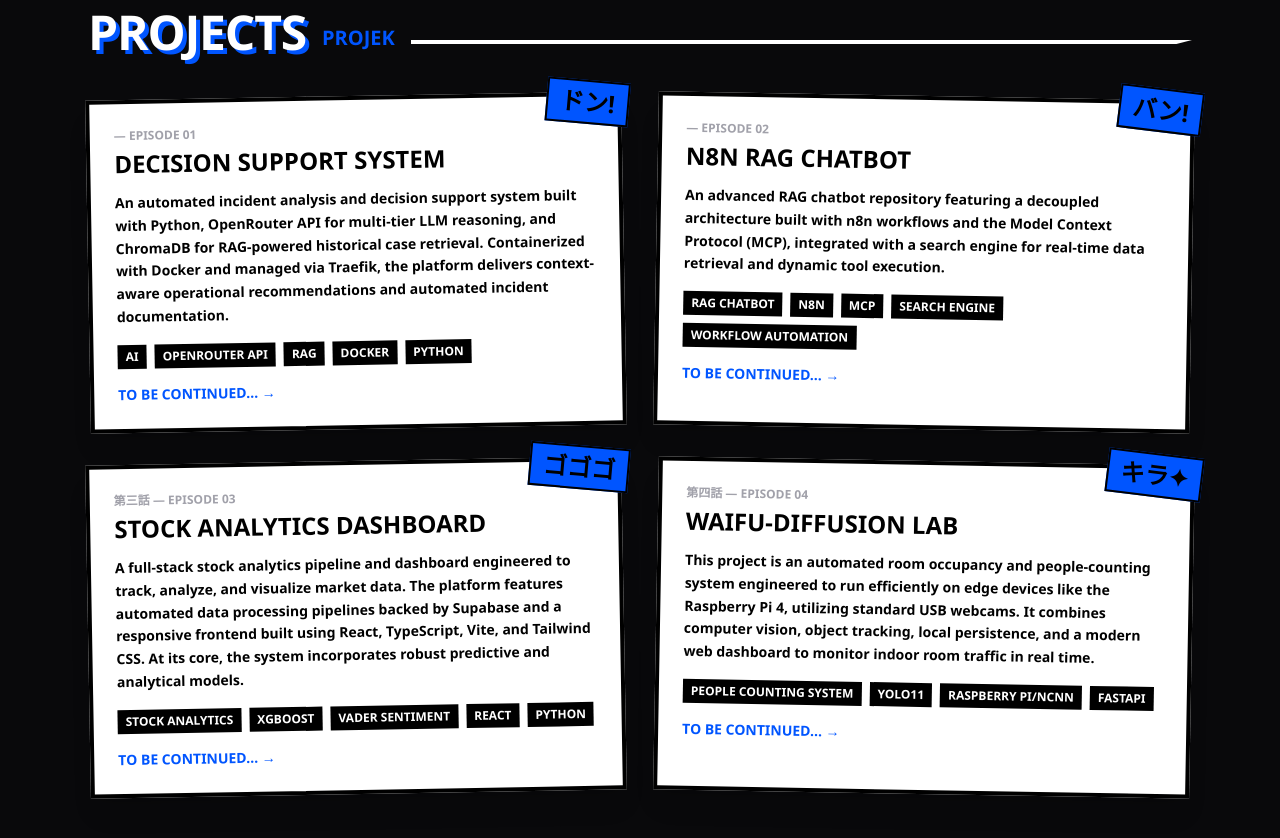
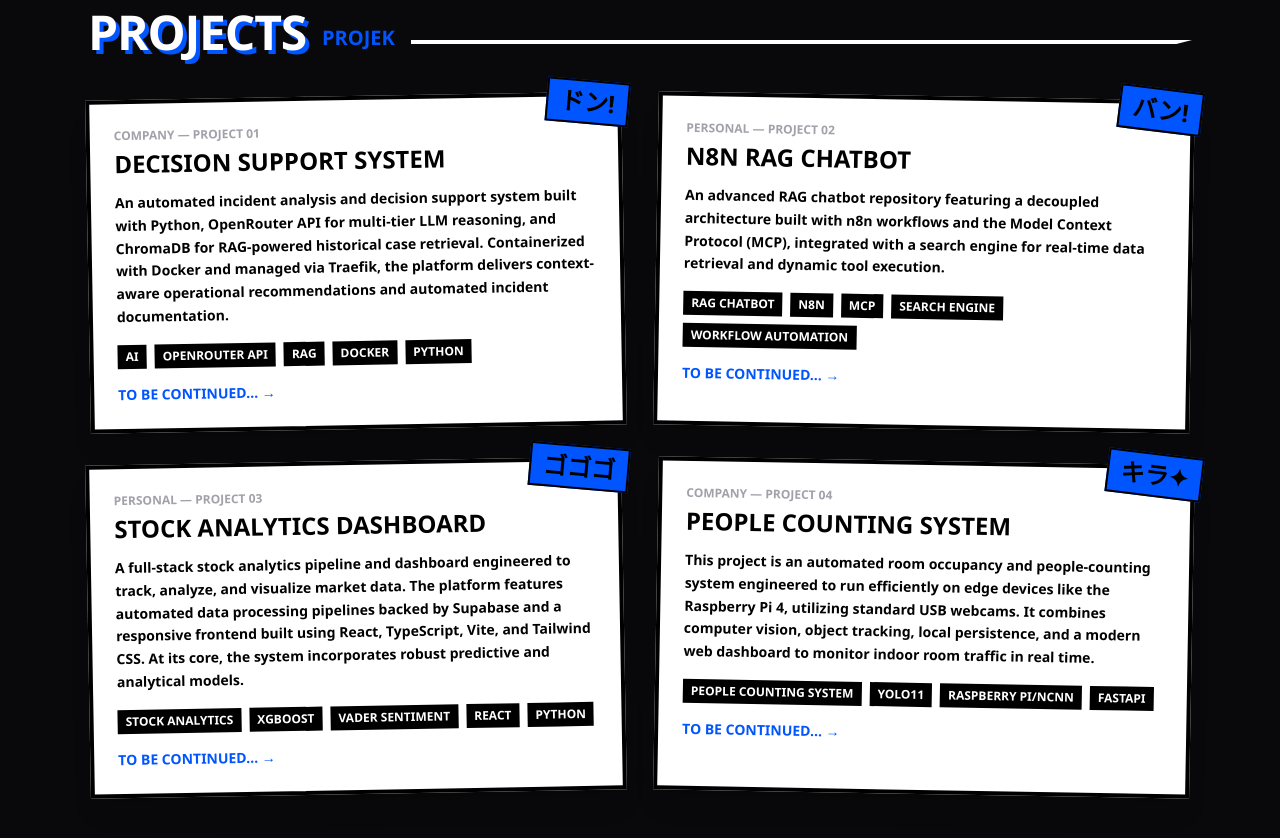
Before and after one commit to Takonakie/Portfolio, a React (Vite) app: page / in a window 1280 px wide. Shown: the part 1560-2398 px from the top of the page. Built offline with nearby package versions, Linux system fonts and the light colour scheme.

Commit message:
chore: update portfolio content from CMS

```diff
--- a/src/anime-portfolio.tsx
+++ b/src/anime-portfolio.tsx
@@ -573,7 +573,7 @@ export default function AnimePortfolio({ onTriggerLogin }: AnimePortfolioProps)
                   {p.sfx}
                 </div>
                 <div className="text-xs font-black uppercase mb-1" style={{ color: "var(--c-text-muted, #a1a1aa)" }}>
-                  {p.jp} — Episode {String(i + 1).padStart(2, "0")}
+                  {p.jp} — Project {String(i + 1).padStart(2, "0")}
                 </div>
                 <h3 className="text-2xl font-black uppercase mb-3 transition-colors group-hover:opacity-80">{p.title}</h3>
                 <p className="font-semibold text-sm leading-relaxed mb-4">{p.desc}</p>
--- a/src/data/portfolio-data.json
+++ b/src/data/portfolio-data.json
@@ -23,7 +23,8 @@
     "AI Agents",
     "Computer Vision",
     "Machine Learning",
-    "Software Developer"
+    "Software Developer",
+    "Data Scientist"
   ],
   "tickerItems": [
     "AI ENGINEER",
@@ -75,7 +76,7 @@
   "projects": [
     {
       "title": "Decision Support System",
-      "jp": "",
+      "jp": "Company",
       "desc": "An automated incident analysis and decision support system built with Python, OpenRouter API for multi-tier LLM reasoning, and ChromaDB for RAG-powered historical case retrieval. Containerized with Docker and managed via Traefik, the platform delivers context-aware operational recommendations and automated incident documentation.",
       "tags": [
         "AI",
@@ -89,7 +90,7 @@
     },
     {
       "title": "n8n RAG Chatbot",
-      "jp": "",
+      "jp": "Personal",
       "desc": "An advanced RAG chatbot repository featuring a decoupled architecture built with n8n workflows and the Model Context Protocol (MCP), integrated with a search engine for real-time data retrieval and dynamic tool execution.",
       "tags": [
         "RAG Chatbot",
@@ -103,7 +104,7 @@
     },
     {
       "title": "Stock Analytics Dashboard",
-      "jp": "第三話",
+      "jp": "Personal",
       "desc": "A full-stack stock analytics pipeline and dashboard engineered to track, analyze, and visualize market data. The platform features automated data processing pipelines backed by Supabase and a responsive frontend built using React, TypeScript, Vite, and Tailwind CSS. At its core, the system incorporates robust predictive and analytical models.",
       "tags": [
         "Stock Analytics",
@@ -116,8 +117,8 @@
       "sfx": "ゴゴゴ"
     },
     {
-      "title": "Waifu-Diffusion Lab",
-      "jp": "第四話",
+      "title": "People Counting System",
+      "jp": "Company",
       "desc": "This project is an automated room occupancy and people-counting system engineered to run efficiently on edge devices like the Raspberry Pi 4, utilizing standard USB webcams. It combines computer vision, object tracking, local persistence, and a modern web dashboard to monitor indoor room traffic in real time.",
       "tags": [
         "People Counting System",
```
